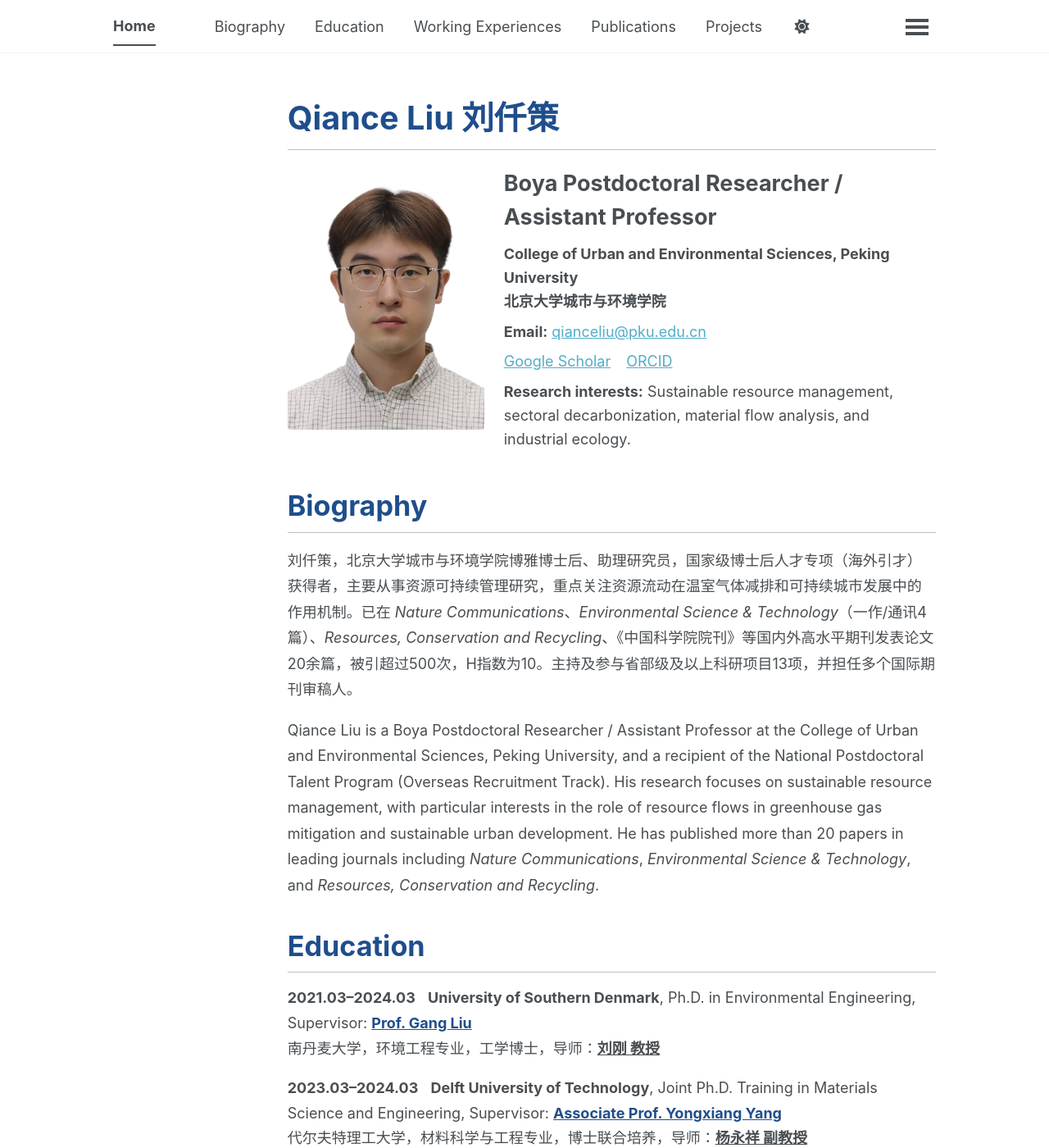
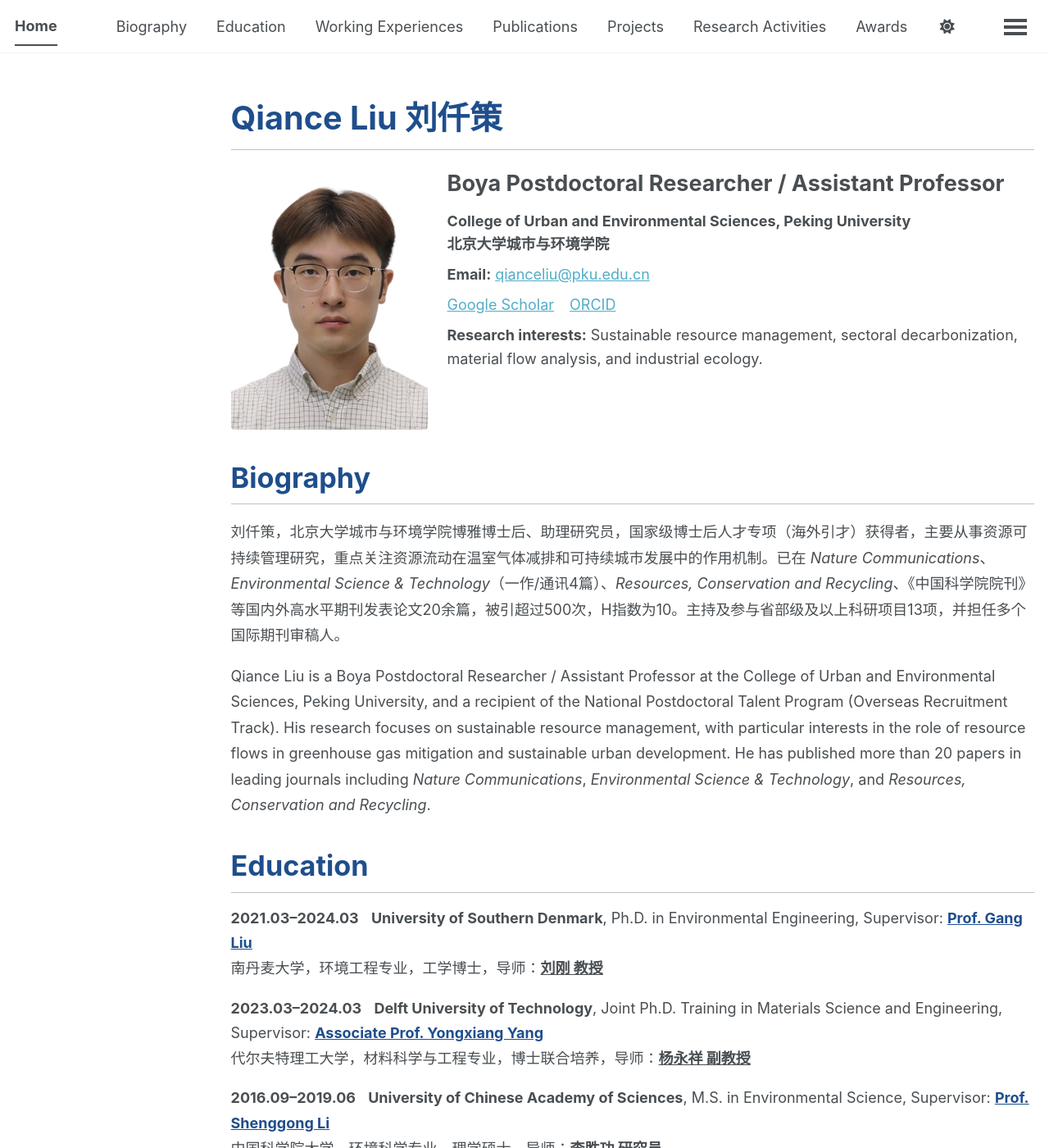
Before and after one commit to QianceLIU/qianceliu.github.io, a Jekyll site: the page built from _pages/about.md, in a window 1280 px wide and 1400 px high. Shown: the whole window at 82% size. Built offline with Jekyll 4.4.1, drawn with Linux system fonts in a browser that asks for light colours; a script bundle is joined from its source files by our own code; library files that are not in the unit come from our copies.

Commit message:
Update main.scss

```diff
--- a/assets/css/main.scss
+++ b/assets/css/main.scss
@@ -41,13 +41,3 @@
     "vendor/font-awesome/solid",
     "vendor/font-awesome/brands"
 ;
-/* ===== Custom width adjustment ===== */
-.masthead__inner-wrap,
-.masthead__menu,
-.greedy-nav,
-.initial-content,
-#main {
-  max-width: 1040px !important;
-  margin-left: auto;
-  margin-right: auto;
-}
```
